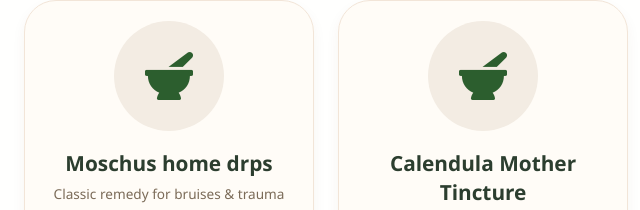
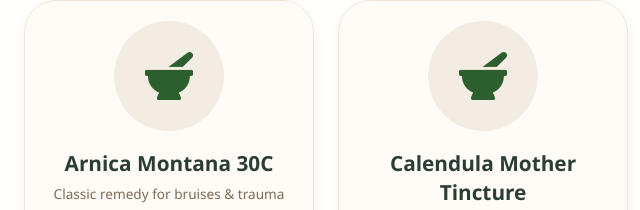
Before and after one commit to homeopathicstore/SCHWABE-HOMEOPATHIC, a plain HTML site: page index.html in a window 1280 px wide. Shown: the part 1000-1210 px from the top of the page, 0-640 px from the left. Drawn offline with nearby package versions, Linux system fonts and the light colour scheme.

Commit message:
Add files via upload

```diff
--- a/index.html
+++ b/index.html
@@ -576,7 +576,7 @@
 
   // Product Catalog
   const products = [
-    { id: 1, name: "Moschus home drps", desc: "Classic remedy for bruises & trauma", price: 450, icon: "🌸" },
+    { id: 1, name: "Arnica Montana 30C", desc: "Classic remedy for bruises & trauma", price: 450, icon: "🌸" },
     { id: 2, name: "Calendula Mother Tincture", desc: "Antiseptic, wound healing", price: 620, icon: "🌼" },
     { id: 3, name: "Ignatia Amara 200C", desc: "Emotional balance & grief support", price: 530, icon: "🌿" },
     { id: 4, name: "Nux Vomica 6C", desc: "Digestive detox & stress", price: 390, icon: "🍃" },
```
